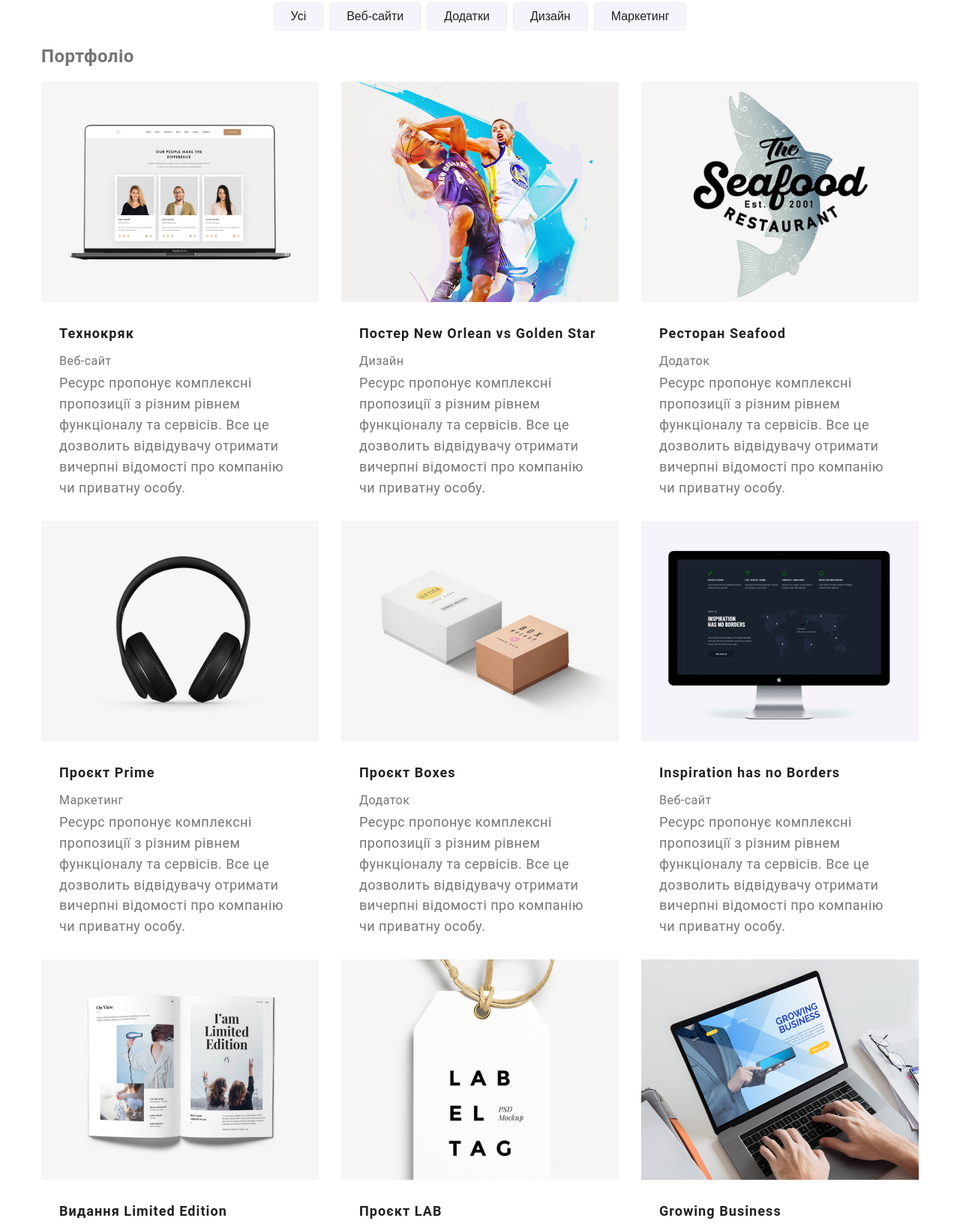
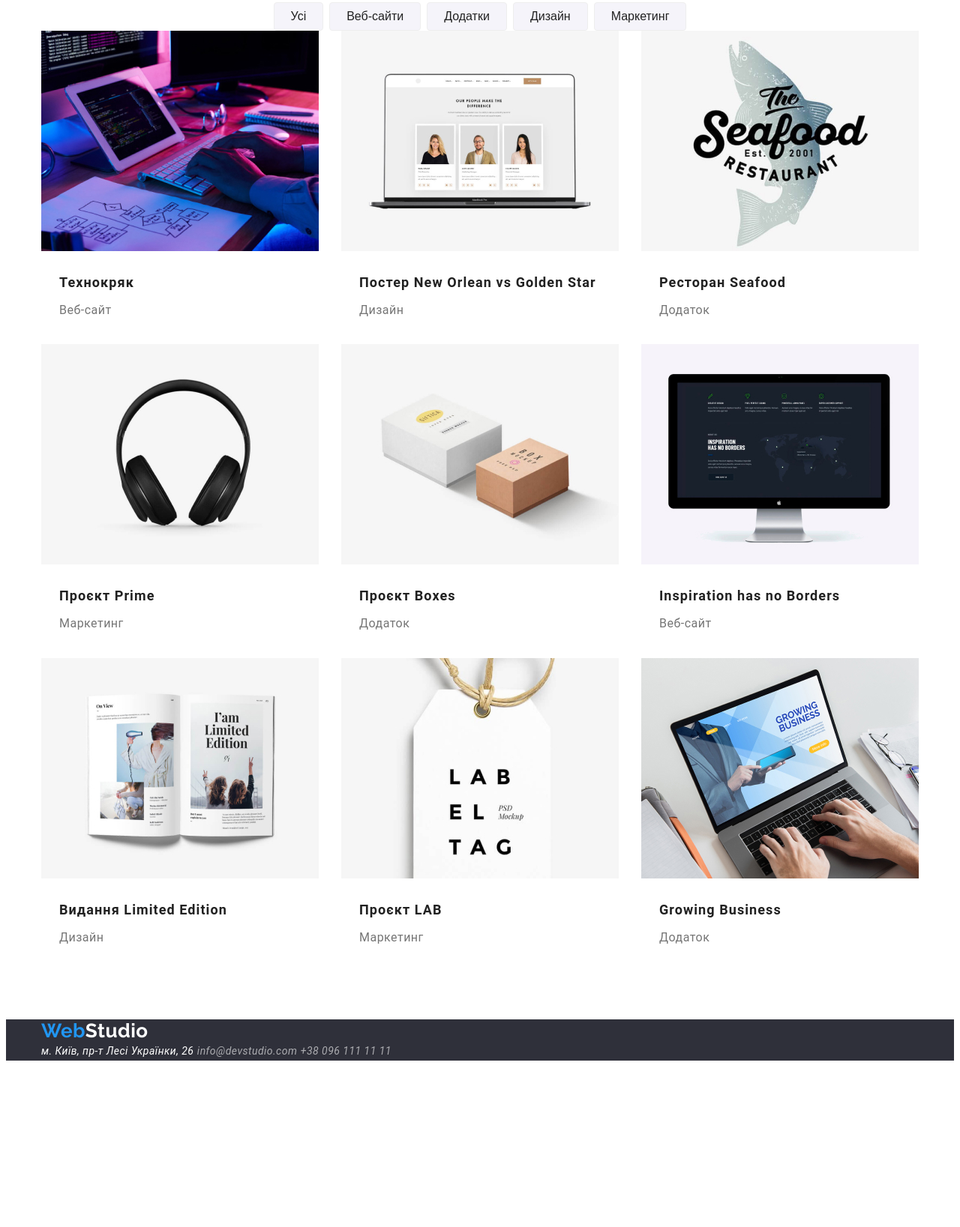
Before and after one commit to ArtemKotlar/ArtemKotlar-goit-markup-hw-03, a plain HTML site: page portfolio.html in a window 1280 px wide. Shown: the part 297-1934 px from the top of the page at 75% size. After the commit the page ends 1720 px from the top, so only its background shows below. Drawn offline with Linux system fonts and the light colour scheme.

Commit message:
Зміни із завдання 2

```diff
--- a/css/common.css
+++ b/css/common.css
@@ -45,6 +45,15 @@ body {
 
 .logo-link {
     color: #000000;
+    font-family: "Raleway", cursive;
+    font-weight: 700;
+    font-size: 26px;
+    line-height: 1.2;
+    text-decoration: none;
+}
+
+.logo-footer {
+    color: #FFFFFF;
     font-family: "Raleway", cursive;
     font-weight: 700;
     font-size: 26px;
@@ -118,6 +127,7 @@ body {
     font-size: 14px;
     line-height: 1.71;
     color: rgba(255, 255, 255, 0.6);
+    text-decoration: none;
 }
 
 .address-text {
@@ -125,4 +135,10 @@ body {
     font-size: 14px;
     line-height: 1.71;
     color: var(--primary-white-color);
+    text-decoration: none;
 }
+
+.address:hover,
+.address:focus {
+    color: var(--accnent-color);
+}
--- a/css/styles.css
+++ b/css/styles.css
@@ -8,7 +8,7 @@
 }
 
 .hero-title {
-    color: var(--accnent-color);
+    color: var(--primary-white-color);
     font-weight: 900;
     font-size: 44px;
     line-height: 1.36;
@@ -48,15 +48,20 @@
 }
 
 .feature-list .text {
+    font-weight: 400;
     font-size: 14px;
     line-height: 1.71;
 }
 
 .team-list .title {
+    font-weight: 500;
+    font-size: 16px;
+    line-height: 1.19px;
     color: var(--primary-text-color);
 }
 
 .team-list .text-two {
+    font-weight: 400;
     font-size: 16px;
     line-height: 1.19;
 
--- a/portfolio.html
+++ b/portfolio.html
@@ -31,6 +31,7 @@
        </div>
    </header>
 
+    <main>
         <section class="section container">
             <h1>Фільтир</h1>
             <ul class="filter list">
@@ -41,85 +42,67 @@
                 <li class="item"><button class="button" type="button">Маркетинг</button></li>
             </ul>
 
-            <h2>Портфоліо</h2>
             <ul class="portfolios-list list">
                 <li class="element">
-                    <img src="./images/p/1-1.jpg" alt="Технокряк" width="370">
-                    <h3 class="title-two">Технокряк</h3>
+                    <img src="./images/work1.jpg" alt="Технокряк" width="370">
+                    <h2 class="title-two">Технокряк</h2>
                     <p class="text-with">Веб-сайт</p>
-                    <p class="resource">Ресурс пропонує комплексні пропозиції з різним рівнем функціоналу та сервісів. Все це дозволить відвідувачу отримати вичерпні відомості про компанію чи приватну особу.</p>
                 </li>
 
                 <li class="element">
-                    <img src="./images/p/1-2.jpg" alt="Постер New Orlean vs Golden Star" width="370">
-                    <h3 class="title-two">Постер New Orlean vs Golden Star</h3>
+                    <img src="./images/p/portfolio1.jpg" alt="Постер New Orlean vs Golden Star" width="370">
+                    <h2 class="title-two">Постер New Orlean vs Golden Star</h2>
                     <p class="text-with">Дизайн</p>
-                    <p class="resource">Ресурс пропонує комплексні пропозиції з різним рівнем функціоналу та сервісів. Все це дозволить відвідувачу отримати вичерпні відомості про компанію чи приватну особу.</p>
-
                 </li>
 
                 <li class="element">
-                    <img src="./images/p/1-3.jpg" alt="Ресторан Seafood" width="370">
-                    <h3 class="title-two">Ресторан Seafood</h3>
+                    <img src="./images/p/portfolio3.jpg" alt="Ресторан Seafood" width="370">
+                    <h2 class="title-two">Ресторан Seafood</h2>
                     <p class="text-with">Додаток</p>
-                    <p class="resource">Ресурс пропонує комплексні пропозиції з різним рівнем функціоналу та сервісів. Все це дозволить відвідувачу отримати вичерпні відомості про компанію чи приватну особу.</p>
-
                 </li>
 
                 <li class="element">
-                    <img src="./images/p/1-4.jpg" alt="Проєкт Prime" width="370">
-                    <h3 class="title-two">Проєкт Prime</h3>
+                    <img src="./images/p/portfolio4.jpg" alt="Проєкт Prime" width="370">
+                    <h2 class="title-two">Проєкт Prime</h2>
                     <p class="text-with">Маркетинг</p>
-                    <p class="resource">Ресурс пропонує комплексні пропозиції з різним рівнем функціоналу та сервісів. Все це дозволить відвідувачу отримати вичерпні відомості про компанію чи приватну особу.</p>
-
                 </li>
 
                 <li class="element">
-                    <img src="./images/p/1-5.jpg" alt="Проєкт Boxes" width="370">
-                    <h3 class="title-two">Проєкт Boxes</h3>
+                    <img src="./images/p/portfolio5.jpg" alt="Проєкт Boxes" width="370">
+                    <h2 class="title-two">Проєкт Boxes</h2>
                     <p class="text-with">Додаток</p>
-                    <p class="resource">Ресурс пропонує комплексні пропозиції з різним рівнем функціоналу та сервісів. Все це дозволить відвідувачу отримати вичерпні відомості про компанію чи приватну особу.</p>
-
                 </li>
 
                 <li class="element">
-                    <img src="./images/p/1-6.jpg" alt="Inspiration has no Borders" width="370">
-                    <h3 class="title-two">Inspiration has no Borders</h3>
+                    <img src="./images/p/portfolio6.jpg" alt="Inspiration has no Borders" width="370">
+                    <h2 class="title-two">Inspiration has no Borders</h2>
                     <p class="text-with">Веб-сайт</p>
-                    <p class="resource">Ресурс пропонує комплексні пропозиції з різним рівнем функціоналу та сервісів. Все це дозволить відвідувачу отримати вичерпні відомості про компанію чи приватну особу.</p>
-
                 </li>
 
                 <li class="element">
-                    <img src="./images/p/1-7.jpg" alt="Видання Limited Edition" width="370">
-                    <h3 class="title-two">Видання Limited Edition</h3>
+                    <img src="./images/p/portfolio7.jpg" alt="Видання Limited Edition" width="370">
+                    <h2 class="title-two">Видання Limited Edition</h2>
                     <p class="text-with">Дизайн</p>
-                    <p class="resource">Ресурс пропонує комплексні пропозиції з різним рівнем функціоналу та сервісів. Все це дозволить відвідувачу отримати вичерпні відомості про компанію чи приватну особу.</p>
-
                 </li>
 
                 <li class="element">
-                    <img src="./images/p/1-8.jpg" alt="Проєкт LAB" width="370">
-                    <h3 class="title-two">Проєкт LAB</h3>
+                    <img src="./images/p/portfolio8.jpg" alt="Проєкт LAB" width="370">
+                    <h2 class="title-two">Проєкт LAB</h2>
                     <p class="text-with">Маркетинг</p>
-                    <p class="resource">Ресурс пропонує комплексні пропозиції з різним рівнем функціоналу та сервісів. Все це дозволить відвідувачу отримати вичерпні відомості про компанію чи приватну особу.</p>
-
                 </li>
 
                 <li class="element">
-                    <img src="./images/p/1-9.jpg" alt="Growing Business" width="370">
-                    <h3 class="title-two">Growing Business</h3>
+                    <img src="./images/p/portfolio9.jpg" alt="Growing Business" width="370">
+                    <h2 class="title-two">Growing Business</h2>
                     <p class="text-with">Додаток</p>
-                    <p class="resource">Ресурс пропонує комплексні пропозиції з різним рівнем функціоналу та сервісів. Все це дозволить відвідувачу отримати вичерпні відомості про компанію чи приватну особу.</p>
-
                 </li>
             </ul>
-    </section>
+        </section>
     </main>
 
     <footer class="footer">
         <div class="container">
-            <a class="logo" href="./index.html">Web<samp class="logo-link">Studio</samp></a>
+            <a class="logo" href="./index.html">Web<samp class="logo-footer">Studio</samp></a>
 
             <address>
                 <a class="address-text" href="https://www.google.com/maps/place/%D0%B1%D1%83%D0%BB%D1%8C%D0%B2%D0%B0%D1%80+%D0%9B%D0%B5%D1%81%D1%96+%D0%A3%D0%BA%D1%80%D0%B0%D1%97%D0%BD%D0%BA%D0%B8,+26,+%D0%9A%D0%B8%D1%97%D0%B2,+02000/@50.4266042,30.5366785,17.25z/data=!4m5!3m4!1s0x40d4cf0e033ecbe9:0x57a4dffefec77da0!8m2!3d50.4265807!4d30.5383858" target="_blank" rel="noopener noreferrer">м. Київ, пр-т Лесі Українки, 26</a>
```
Also changed, not shown: index.html (+9 -9 lines), images/p/portfolio1.jpg (renamed from images/p/1-1.jpg), images/p/portfolio2.jpg (renamed from images/p/1-2.jpg), images/p/portfolio3.jpg (renamed from images/p/1-3.jpg), images/p/portfolio4.jpg (renamed from images/p/1-4.jpg), images/p/portfolio5.jpg (renamed from images/p/1-5.jpg), images/p/portfolio6.jpg (renamed from images/p/1-6.jpg), images/p/portfolio7.jpg (renamed from images/p/1-7.jpg), images/p/portfolio8.jpg (renamed from images/p/1-8.jpg), images/p/portfolio9.jpg (renamed from images/p/1-9.jpg), images/team1.jpg (renamed from images/2-1.jpg), images/team2.jpg (renamed from images/2-2.jpg), images/team3.jpg (renamed from images/2-3.jpg), images/team4.jpg (renamed from images/2-4.jpg), 3 more files.
